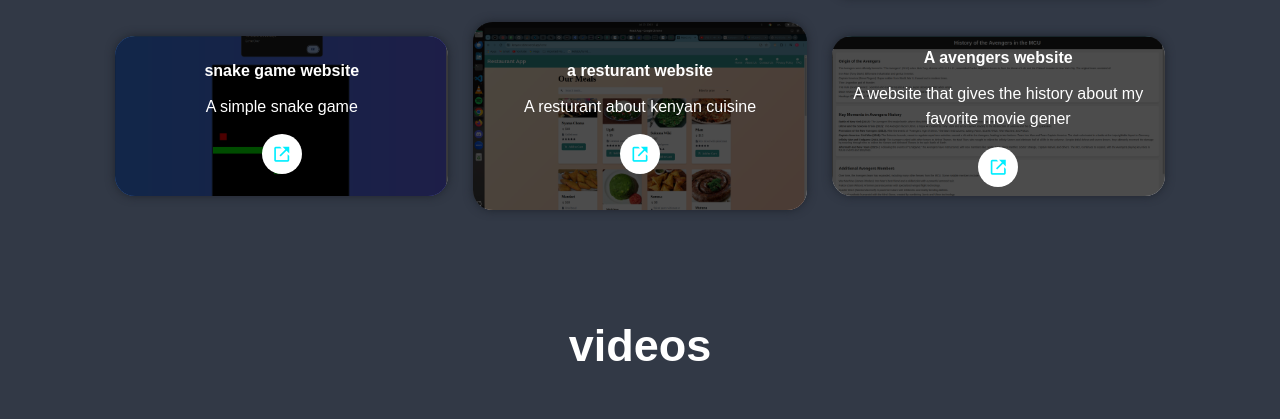
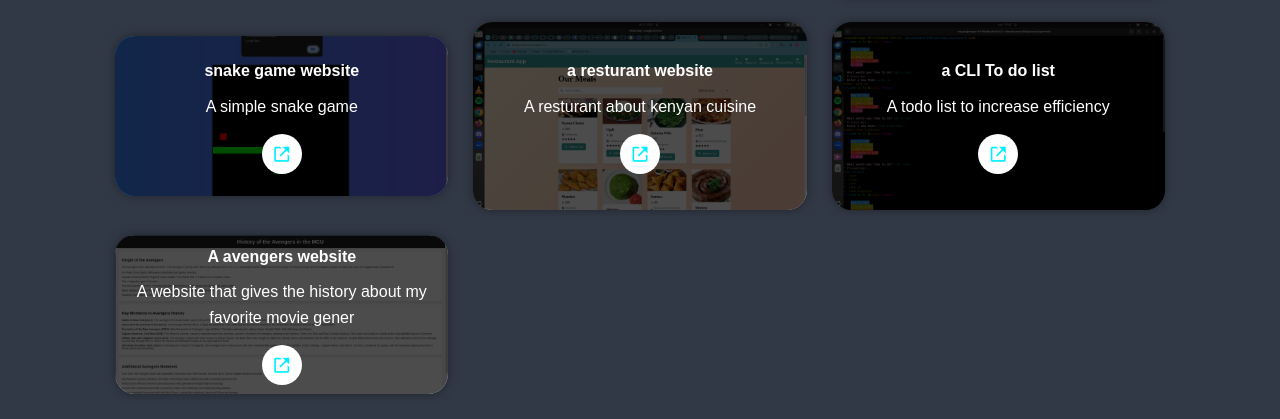
Before and after one commit to reagan203/portfolio, a plain HTML site: page index.html in a window 1280 px wide. Shown: the part 3671-4090 px from the top of the page. Drawn offline with nearby package versions, Linux system fonts and the light colour scheme; grey boxes are pictures that could not be loaded.

Commit message:
terminal

```diff
--- a/index.html
+++ b/index.html
@@ -188,6 +188,14 @@
             </div>
         </div>
         <div class="portfolio-box">
+            <img src="images/terminal.png" alt="">
+            <div class="portfolio-layer">
+                <h4>a CLI To do list</h4>
+                <p>A todo list to increase efficiency</p>
+                <a href="https://github.com/reagan203/terminal"><i class='bx bx-link-external'></i></a>
+            </div>
+        </div>
+        <div class="portfolio-box">
             <img src="images/avengers.png" alt="">
             <div class="portfolio-layer">
                 <h4>A avengers website</h4>
```
Also changed, not shown: images/terminal.png (added).
